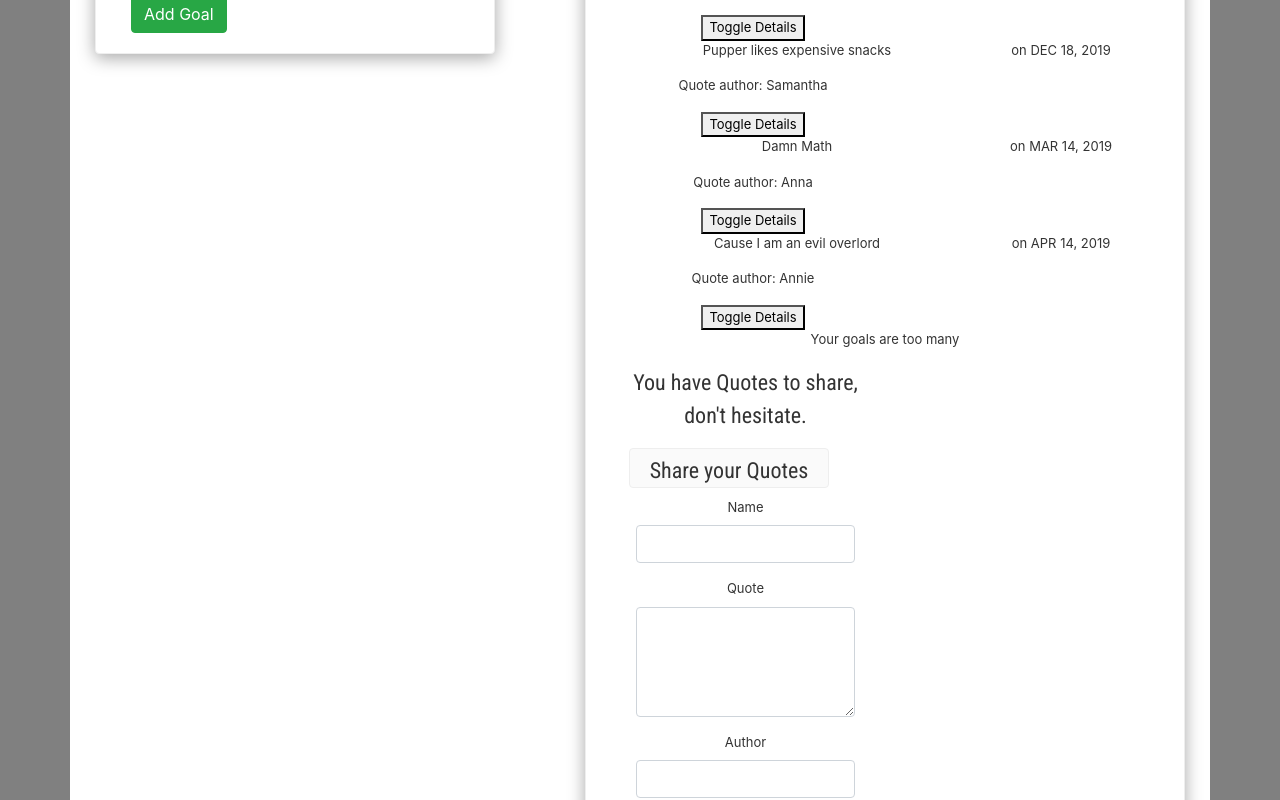
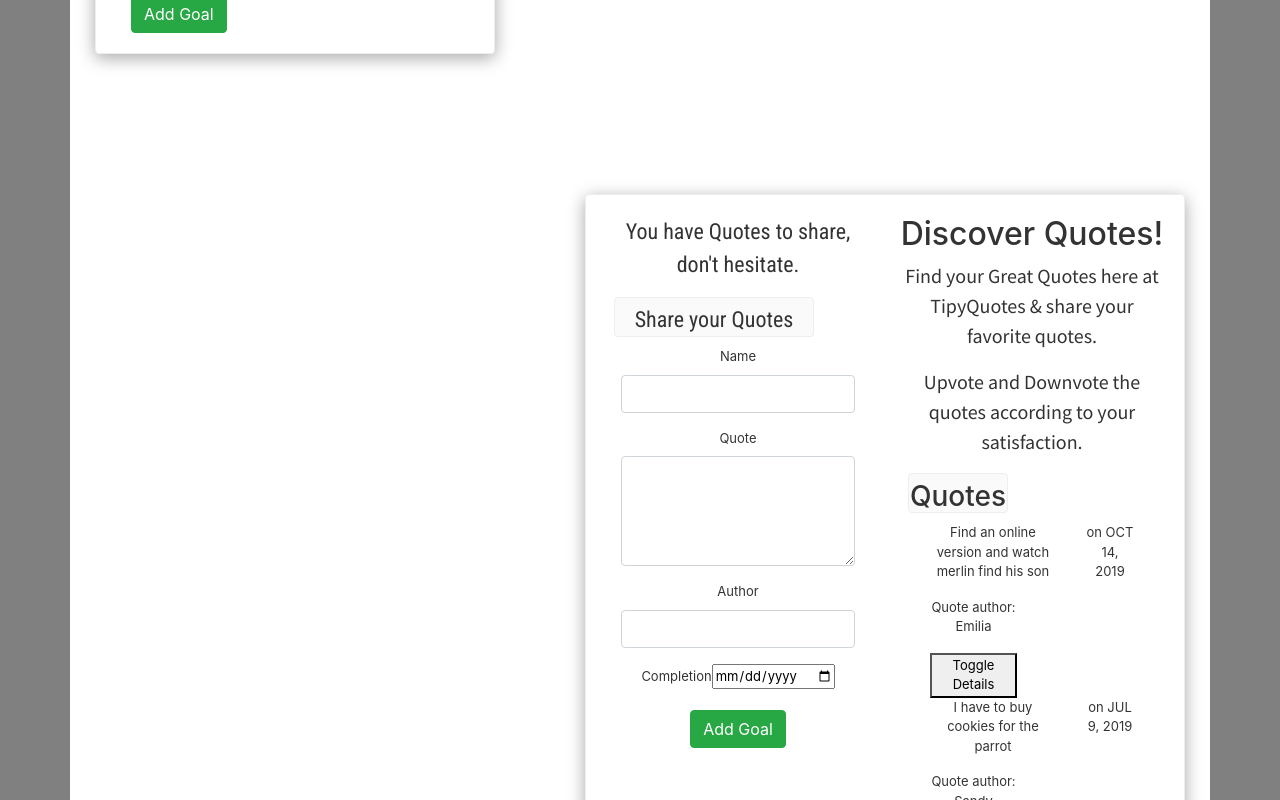
Before and after one commit to Odile078/TipyQuote, an Angular app: page / in a window 1280 px wide. Shown: the part 720-1520 px from the top of the page. Built offline with nearby package versions, Linux system fonts and the light colour scheme.

Commit message:
restyling the form

```diff
--- a/src/app/app.component.html
+++ b/src/app/app.component.html
@@ -381,14 +381,18 @@
 <div class="out">
   <div class="container in">
     <div class="row">
-      <div class="col-md-6">
+      <div class="col-md-4">
         <div class="side-l">
           <app-quote-form ></app-quote-form>
 
         </div>
+      </div>
+      </div>
 
-      </div>
-      <div class="col-md-6">
+  </div>
+  <div class="container in">
+    <div class="row">
+      <div class="col-md-12">
         <div class="side-r">
           <div class="app-quote">
 
@@ -397,8 +401,6 @@
 
         </div>
       </div>
-
-
     </div>
   </div>
 </div>
--- a/src/app/quote/quote.component.html
+++ b/src/app/quote/quote.component.html
@@ -1,5 +1,9 @@
+<div class="row">
+  <div class="col-md-6">
+    <app-quote-form (addQuote)="addNewQuote($event)"></app-quote-form>
 
- <div>
+  </div>
+    <div class="col-md-6">
       <h2>Discover Quotes!</h2>
       <p class="quotetxt">Find your Great Quotes here at TipyQuotes & share your favorite quotes.
 
@@ -37,7 +41,5 @@
         <p *ngIf='quotes.length > 5'>Your goals are too many</p>
     </div>
 
-<div class="col-md-6">
-  <app-quote-form (addQuote)="addNewQuote($event)"></app-quote-form>
 
 </div>
```
Lines whose indentation alone changed are shown as unchanged.
